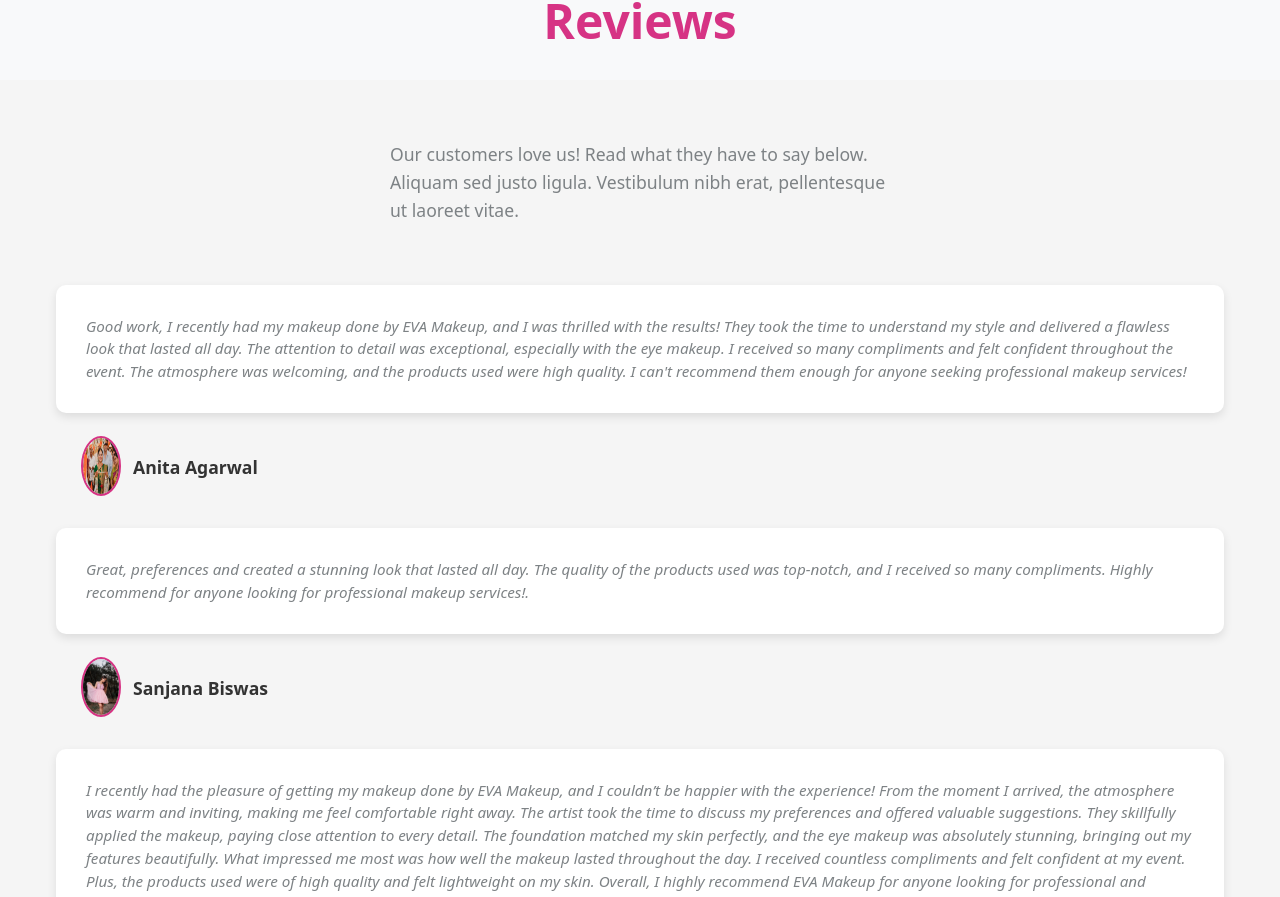
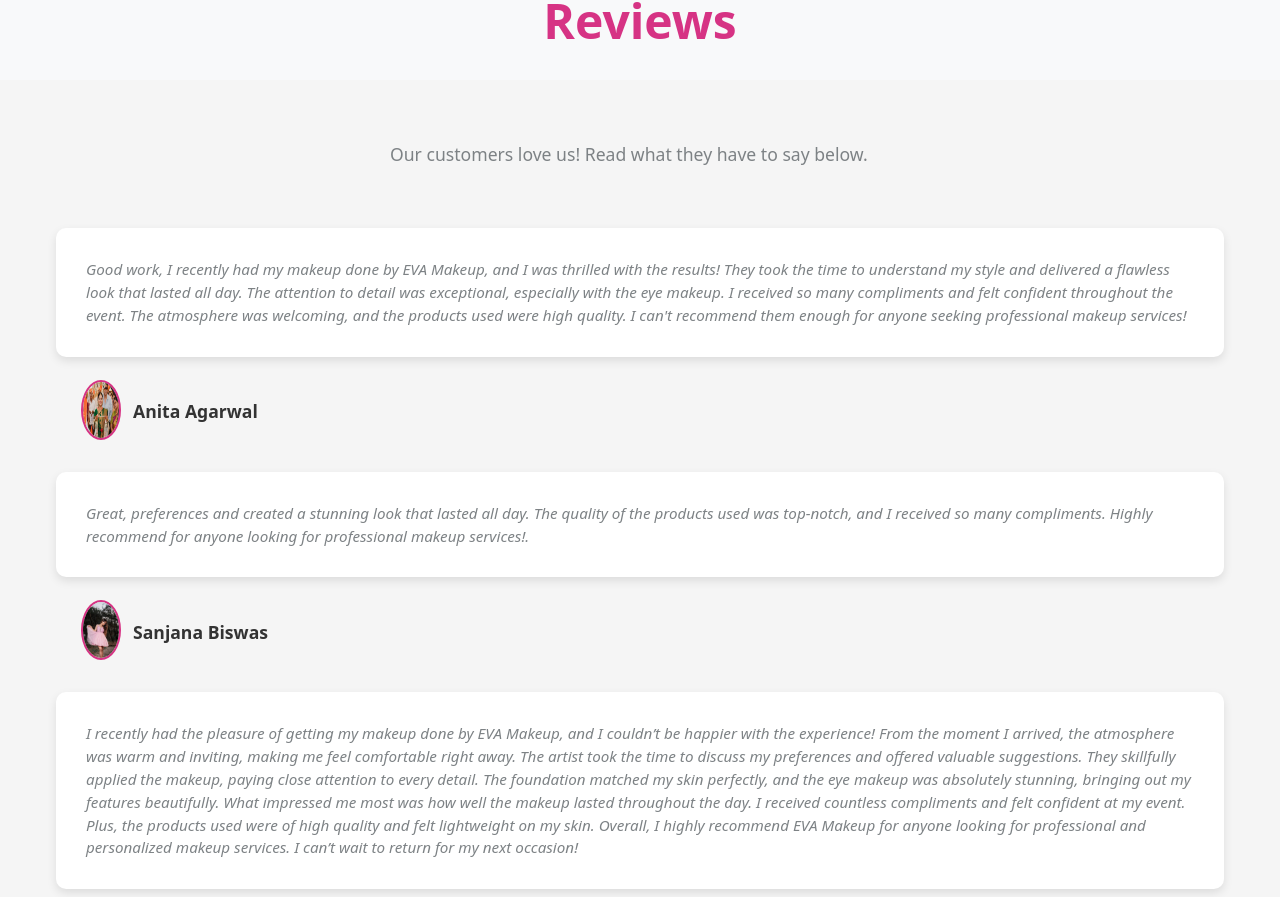
Before and after one commit to EvaMakeup/frontend, a React (Create React App) app: page / in a window 1280 px wide. Shown: the part 4828-5725 px from the top of the page. Built offline with nearby package versions, Linux system fonts and the light colour scheme.

Commit message:
Update Mainpage.jsx

```diff
--- a/src/page/Mainpage.jsx
+++ b/src/page/Mainpage.jsx
@@ -205,8 +205,7 @@ const Main = () => {
       <div className="container">
         <div className="intro">
           <p className="text-center">
-            Our customers love us! Read what they have to say below. Aliquam sed justo ligula. Vestibulum nibh erat,
-            pellentesque ut laoreet vitae.
+            Our customers love us! Read what they have to say below.
           </p>
         </div>
         <div className="row people">
```
